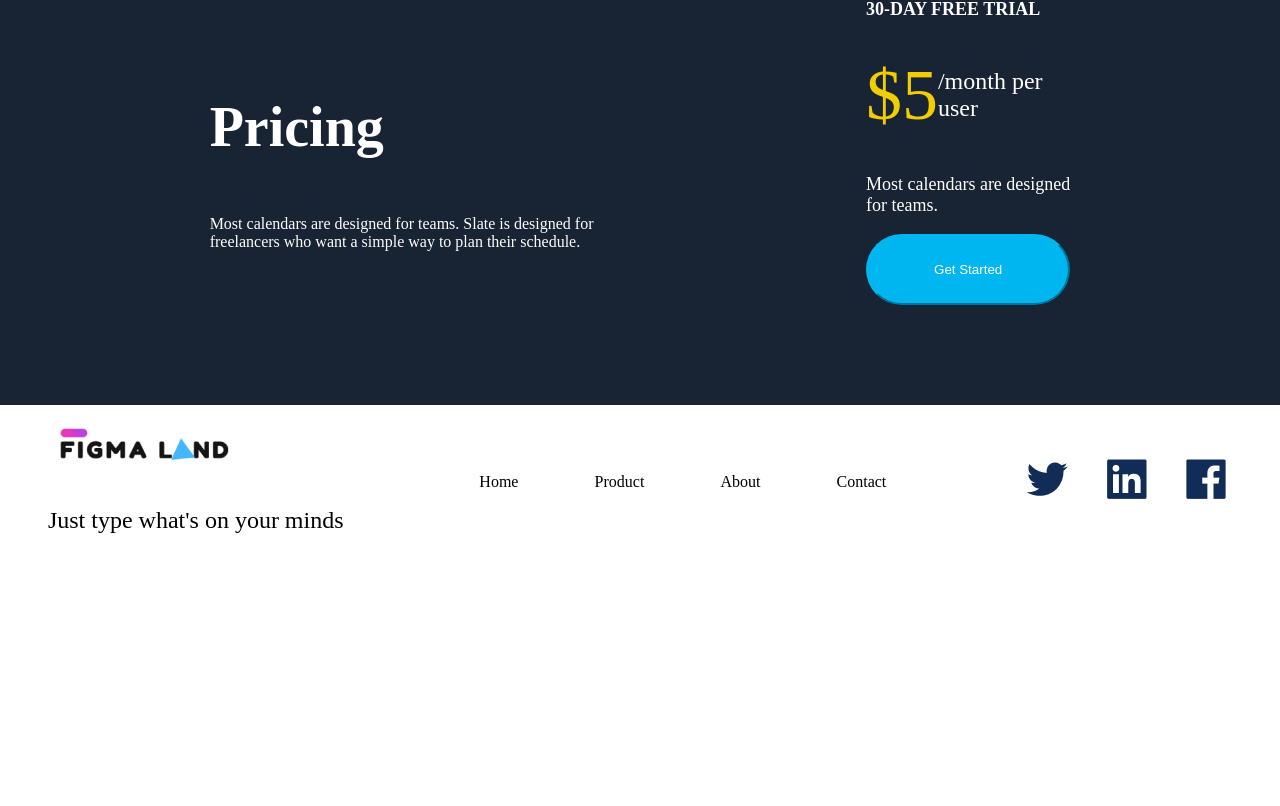
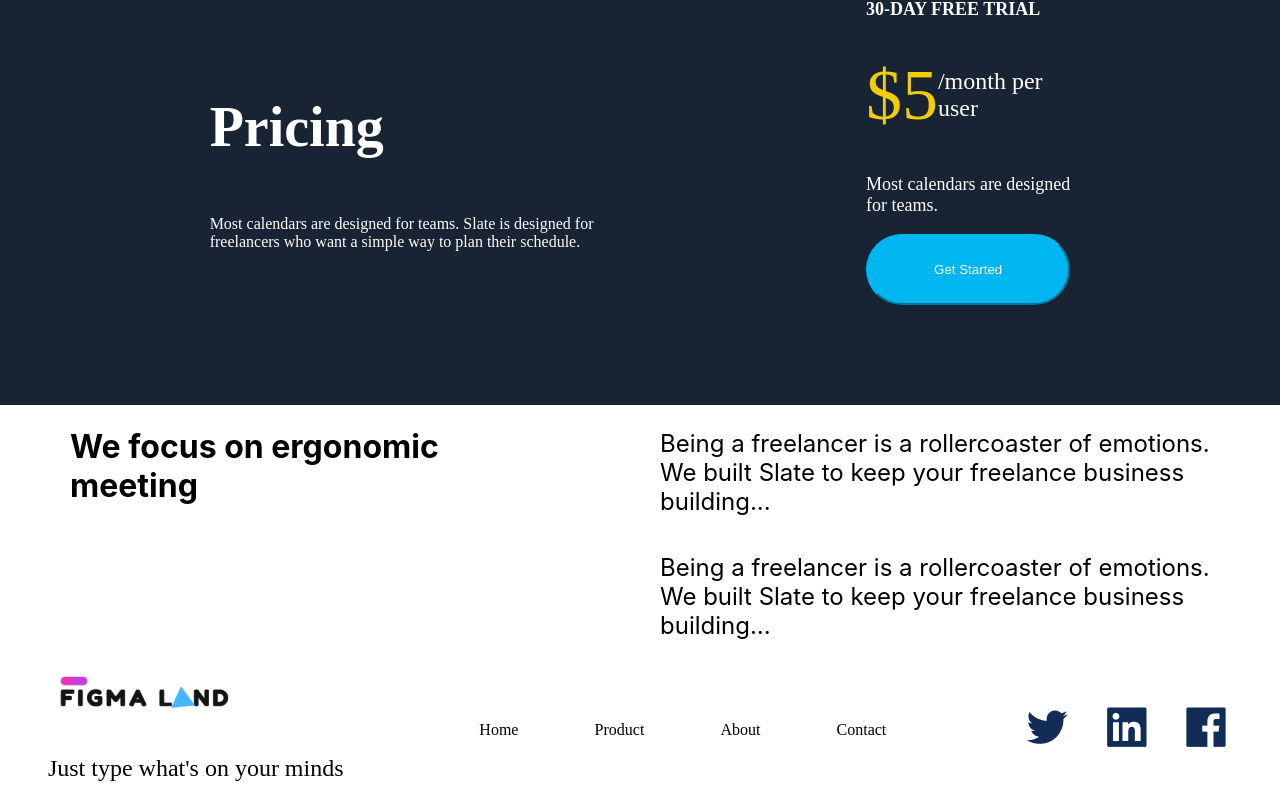
Before and after one commit to kasvrol/landing-page-01, a React (Create React App) app in the folder meu-app/: page / in a window 1280 px wide. Shown: the part 4185-4991 px from the top of the page. Before the commit the page ends 4743 px from the top, so only its background shows below. Built offline with nearby package versions, Linux system fonts and the light colour scheme.

Commit message:
adição da última parte da página e sua estilização

```diff
--- a/meu-app/src/App.js
+++ b/meu-app/src/App.js
@@ -3,6 +3,7 @@ import Header from "./components/Header/Header";
 import PrimeiraParte from "./components/Apresentacao/PrimeiraParte";
 import Amostragem from "./components/Apresentacao/Amostragem";
 import Pricing from "./components/Pricing/Pricing";
+import UltimaParte from "./components/UltimaParte/UltimaParte";
 import Footer from "./components/Footer/Footer";
 
 function App() {
@@ -12,6 +13,7 @@ function App() {
       <PrimeiraParte/>
       <Amostragem/>
       <Pricing/>
+      <UltimaParte/>
       <Footer/>
     </div>
   );
--- /dev/null
+++ b/meu-app/src/components/Textos/ConvitePart2.jsx
@@ -0,0 +1,13 @@
+import React, {Component} from "react";
+
+class ConvitePart2 extends Component{
+    render(){
+        return(
+            <article className="convitepart2">
+                <p>Being a freelancer is a rollercoaster of emotions.<br/>We built Slate to keep your freelance business building...</p>
+            </article>
+        )
+    }
+
+}
+export default ConvitePart2;
--- /dev/null
+++ b/meu-app/src/components/UltimaParte/UltimaParte.css
@@ -0,0 +1,16 @@
+.bory-ultima-parte{
+    display: flex;
+    flex-direction: row;
+    justify-content: space-around;
+    align-items: flex-start;
+}
+
+.bory-ultima-parte h1{
+    width: 450px;
+}
+
+.convitepart2{
+    font-size: 19px;
+    width: 550px;
+    height: 100px;
+}
--- /dev/null
+++ b/meu-app/src/components/UltimaParte/UltimaParte.jsx
@@ -0,0 +1,21 @@
+import React, {Component} from "react";
+import ConvitePart2 from "../Textos/ConvitePart2";
+import "./UltimaParte.css"
+
+class UltimaParte extends Component{
+    render(){
+        return(
+            <div className="bory-ultima-parte">
+                <h1>
+                We focus on ergonomic meeting
+                </h1>
+                <section>
+                    <ConvitePart2/>
+                    <ConvitePart2/>
+                </section>
+            </div>
+        )
+    }
+
+}
+export default UltimaParte;
```
